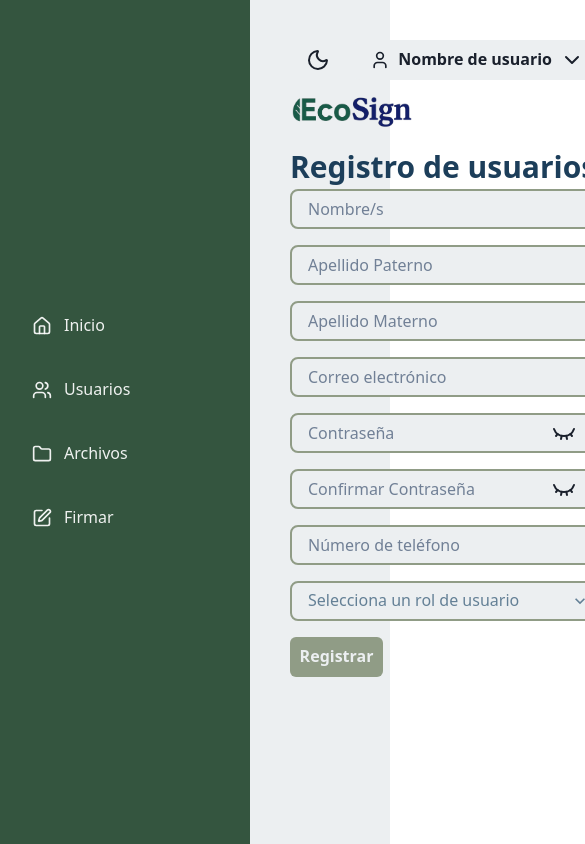
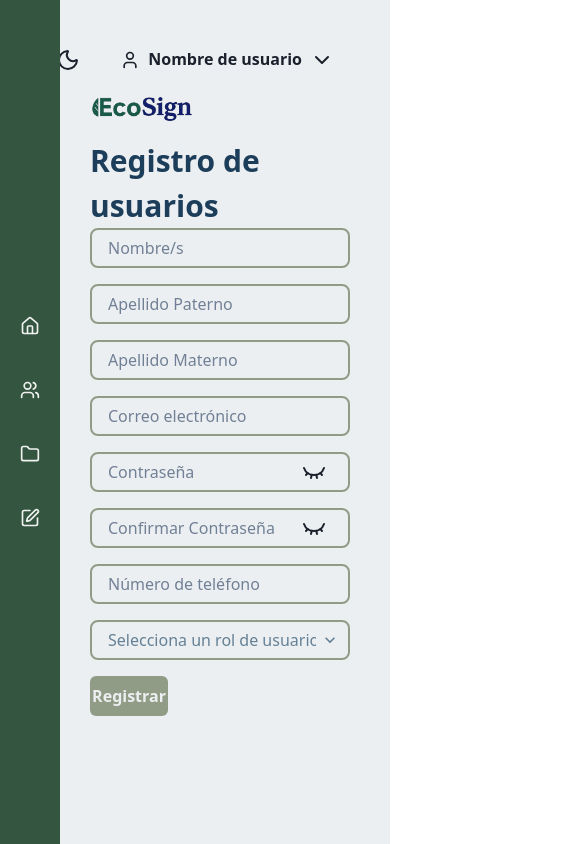
Before and after one commit to aleekDroid/EcoSign_FrontEnd, a React (Create React App) app: page /register in a window 390 px wide. Shown: the top 844 px of the page, 585 px wide, since content can reach past the window. Built offline with nearby package versions, Linux system fonts and the light colour scheme.

Commit message:
feat: Se restauró el diseño responsivo del componente sidebar para ambos tipo de usuarios; ahora, la sidebar se comprime en pantallas de tamaño menor.

```diff
--- a/src/components/layout/AdminSidebar.jsx
+++ b/src/components/layout/AdminSidebar.jsx
@@ -1,23 +1,40 @@
-import { Box, VStack, Button, Icon, Text } from '@chakra-ui/react';
+import { Box, VStack, Button, Icon, Text, Tooltip } from '@chakra-ui/react';
 import { Home, Users, Folder, Edit } from 'lucide-react';
 import React from 'react';
 import { useNavigate, useLocation } from 'react-router-dom';
 
 const SidebarLink = ({ icon, text, isActive, onClick }) => (
+    <Tooltip
+    label={text}
+    placement="right"
+    hasArrow
+    openDelay={500}
+    >
         <Button
             w="full"
             bg={isActive ? 'accent-default' : 'transparent'}
             color={isActive ? 'white' : 'whiteAlpha.900'}
             _hover={{ bg: 'accent-default' }}
-        justifyContent="flex-start"
             borderRadius="lg"
             py={6}
-        px={4}
+            px={{ base: 4, md: 4 }}
+            justifyContent= {{ base: 'center', md: 'flex-start' }}
             onClick={onClick}
         >
-        <Icon as={icon} mr={3} boxSize={5} />
-        <Text fontSize="md" fontWeight="medium">{text}</Text>
+            <Icon
+                as={icon}
+                mr={{ base: 0, md: 3 }}
+                boxSize={5}
+            />
+            <Text
+                display={{ base: 'none', md: 'block' }}
+                fontSize="md"
+                fontWeight="medium"
+            >
+                {text}
+            </Text>
         </Button>
+    </Tooltip>
 );
 
 function AdminSidebar() {
@@ -31,14 +48,15 @@ function AdminSidebar() {
         <Box
             minH="100vh"
             bg="primary-default"
-            p={4}
-            w="250px"
+            p={2}
+            w= {{ base: '60px', md: '250px' }}
             position="fixed"
             top="0"
             zIndex="banner"
             display="flex"
             flexDirection="column"
             justifyContent="center"
+            transition= "0.2s"
         >
 
             <VStack spacing={4} justifyItems="center">
--- a/src/components/layout/Header.jsx
+++ b/src/components/layout/Header.jsx
@@ -20,7 +20,7 @@ function Header() {
   };
 
   return (
-    <Flex w="full" align="center" justify="flex-end">
+    <Flex w="full" align="center" justify="flex-end" h="full" bg="bg-default">
       <IconButton
             aria-label="Cambiar tema de la interfaz."
             onClick={toggleColorMode}
--- a/src/components/layout/Usersidebar.jsx
+++ b/src/components/layout/Usersidebar.jsx
@@ -1,9 +1,15 @@
-import { Box, VStack, Button, Icon, Text } from '@chakra-ui/react';
+import { Box, VStack, Button, Icon, Text, Tooltip } from '@chakra-ui/react';
 import { Home, Users, Folder, Edit } from 'lucide-react';
 import React from 'react';
 import { useNavigate, useLocation } from 'react-router-dom';
 
 const SidebarLink = ({ icon, text, isActive, onClick }) => (
+    <Tooltip
+        label={text}
+        placement="right"
+        hasArrow
+        openDelay={500}
+    >
         <Button
             w="full"
             bg={isActive ? 'secondary-default' : 'transparent'}
@@ -15,9 +21,20 @@ const SidebarLink = ({ icon, text, isActive, onClick }) => (
             px={4}
             onClick={onClick}
         >
-        <Icon as={icon} mr={3} boxSize={5} />
-        <Text fontSize="md" fontWeight="medium">{text}</Text>
+            <Icon
+                as={icon}
+                mr={{ base: 0, md: 3 }}
+                boxSize={5}
+            />
+            <Text
+                display={{ base: 'none', md: 'block' }}
+                fontSize="md"
+                fontWeight="medium"
+            >
+                {text}
+            </Text>
             </Button>
+    </Tooltip>
 );
 
 function UserSidebar() {
@@ -31,14 +48,15 @@ function UserSidebar() {
         <Box
             minH="100vh"
             bg="user-default"
-            p={4}
-            w="250px"
+            p={2}
+            w={{ base: '60px', md: '250px' }}
             position="fixed"
             top="0"
             zIndex="banner"
             display="flex"
             flexDirection="column"
             justifyContent="center"
+            transition="0.2s"
         >
 
             <VStack spacing={4} justifyItems="center">
--- a/src/pages/admin/adminHome.jsx
+++ b/src/pages/admin/adminHome.jsx
@@ -24,7 +24,13 @@ function AdminDashboard() {
     return (
         <Flex bg="bg-default" w="full">
             <AdminSidebar />
-            <Box w="full" p={10} maxW="full" pl="300px">
+            <Box
+                w="full"
+                p={10}
+                maxW="full"
+                // pl="300px"
+                pl = {{ base: '90px', md: '290px' }}
+            >
                 <Box display="flex" justifyContent="flex-end" mb={4}>
                     <Header />
                 </Box>
--- a/src/pages/admin/register.jsx
+++ b/src/pages/admin/register.jsx
@@ -30,8 +30,13 @@ function Register() {
     return (
         <Flex minH="100vh" bg="bg-default" w="full">
             <AdminSidebar />
-            <Box flex="1" p={10} maxW="full" marginLeft="250px">
-                <Box display="flex" justifyContent="flex-end" mb={4} marginLeft="250px">
+            <Box
+                w="full"
+                p={10}
+                maxW="full"
+                pl = {{ base: '90px', md: '290px' }}
+                >
+                <Box display="flex" justifyContent="flex-end" mb={4}>
                     <Header />
                 </Box>
                 <Image src={EcoSign} alt="EcoSign Logo" w="40%" mb={4} />
--- a/src/pages/admin/usuario.jsx
+++ b/src/pages/admin/usuario.jsx
@@ -34,7 +34,12 @@ function Usuario() {
     return (
         <Flex minH="100vh" bg="bg-default" w="full">
             <AdminSidebar />
-            <Box flex="1" p={10} maxW="full" marginLeft="250px">
+            <Box
+                w="full"
+                p={10}
+                maxW="full"
+                pl = {{ base: '90px', md: '290px' }}
+            >
                 <Box display="flex" justifyContent="flex-end" mb={4}>
                     <Header />
                 </Box>
@@ -47,10 +52,16 @@ function Usuario() {
                         as="b"
                         borderRadius="md"
                         bg="accent-default"
-                        w="20%"
+                        w = {{ base: 'auto', md: '20%' }}
+                        p = {4}
                         color="bg-default"
                         _hover={{ bg: 'primary-default' }}
-                    >Registrar Usuario</Button>
+                    >
+                        Registrar
+                        <Box as="span" display={{ base: 'none', md: 'inline' }}>
+                            &nbsp; Usuario
+                        </Box>
+                    </Button>
                     <SearchInput
                     placeholder="Buscar usuario"
                     mb={4}
--- a/src/pages/archivo.jsx
+++ b/src/pages/archivo.jsx
@@ -12,34 +12,15 @@ function Archivo() {
     const { documents, isLoading, error } = useFetchDocuments();
     const navigate = useNavigate();
 
-    const logOut = (e) => {
-        if (e & e.preventDefault) e.preventDefault();
-        navigate('/login', { replace: true });
-    }
-
-    const signButton = () => (
-        <Button
-        bg="accent-default"
-        color="bg-default"
-        size='xs'
-        _hover={{ bg: 'primary-default' }}>
-            Firmar
-        </Button>
-    )
-
-    const signedButton = () => (
-        <Button
-        bg="text"
-        color="bg-default"
-        size='xs'>
-            Firmado
-        </Button>
-    )
-
     return (
         <Flex minH="100vh" bg="bg-default" w="full">
             <AdminSidebar />
-            <Box flex="1" p={10} maxW="full" marginLeft="250px">
+            <Box
+                w = "full"
+                p={10}
+                maxW="full"
+                pl = {{ base: '90px', md: '290px' }}
+            >
                 <Box display="flex" justifyContent="flex-end" mb={4}>
                     <Header />
                 </Box>
--- a/src/pages/user/archivoUser.jsx
+++ b/src/pages/user/archivoUser.jsx
@@ -12,34 +12,15 @@ function ArchivoUser() {
     const { documents, isLoading, error } = useFetchDocuments();
     const navigate = useNavigate();
 
-    const logOut = (e) => {
-        if (e & e.preventDefault) e.preventDefault();
-        navigate('/login', { replace: true });
-    }
-
-    const signButton = () => (
-        <Button
-        bg="secondary-default"
-        color="bg-default"
-        size='xs'
-        _hover={{ bg: 'user-default' }}>
-            Firmar
-        </Button>
-    )
-
-    const signedButton = () => (
-        <Button
-        bg="text"
-        color="bg-default"
-        size='xs'>
-            Firmado
-        </Button>
-    )
-
     return (
         <Flex minH="100vh" bg="bg-default" w="full">
             <UserSidebar />
-            <Box flex="1" p={10} maxW="full" marginLeft="250px">
+            <Box
+                w="full"
+                p={10}
+                maxW="full"
+                pl = {{ base: '90px', md: '290px' }}
+            >
                 <Box display="flex" justifyContent="flex-end" mb={4}>
                     <Header />
                 </Box>
--- a/src/pages/user/userHome.jsx
+++ b/src/pages/user/userHome.jsx
@@ -16,15 +16,15 @@ function AdminDashboard() {
     const { documents, isLoading, error } = useFetchDocuments();
     const recentDocuments = getRecentDocuments(documents);
 
-    const logOut = (e) => {
-        if (e & e.preventDefault) e.preventDefault();
-        navigate('/login', { replace: true });
-    }
-
     return (
         <Flex minH="100vh" bg="bg-default" w="full">
             <UserSidebar />
-            <Box flex="1" p={10} maxW="full" marginLeft="250px">
+            <Box
+                w="full"
+                p={10}
+                maxW="full"
+                pl = {{ base: '90px', md: '290px' }}
+                >
                 <Box display="flex" justifyContent="flex-end" mb={4}>
                     <Header />
                 </Box>
```
Lines whose indentation alone changed are shown as unchanged.
